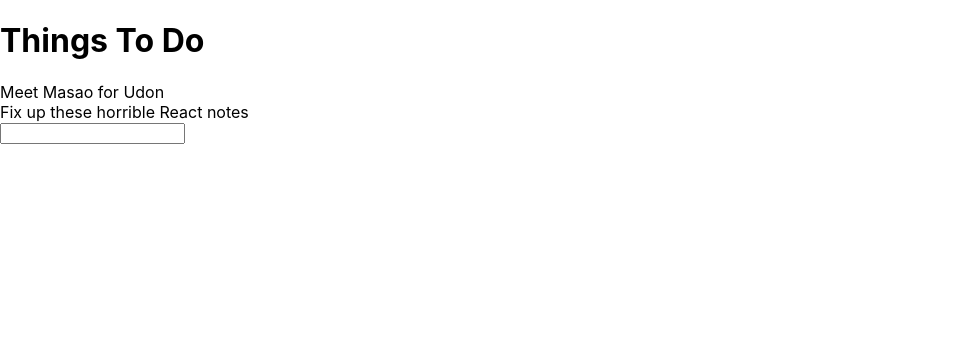
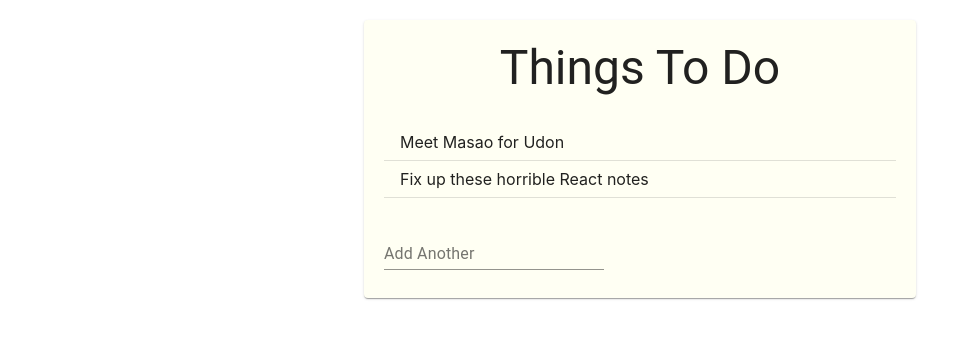
Before and after one commit to rtoal/todos, a React (Create React App) app: page / in a window 1280 px wide. Shown: the top 338 px of the page, without its empty margins (0-980 px from the left). Built offline with nearby package versions, Linux system fonts and the light colour scheme.

Commit message:
Add some Material UI

```diff
--- a/package.json
+++ b/package.json
@@ -3,6 +3,7 @@
   "version": "0.1.0",
   "private": true,
   "dependencies": {
+    "@material-ui/core": "^4.9.0",
     "@testing-library/jest-dom": "^4.2.4",
     "@testing-library/react": "^9.3.2",
     "@testing-library/user-event": "^7.1.2",
--- a/src/App.js
+++ b/src/App.js
@@ -1,4 +1,7 @@
 import React, { useState } from 'react';
+import Paper from '@material-ui/core/Paper'
+import Container from '@material-ui/core/Container'
+import Typography from '@material-ui/core/Typography'
 import TodoList from './TodoList'
 import TodoEntryForm from './TodoEntryForm';
 
@@ -14,10 +17,12 @@
     setTodos([...todos, todo]);
   }
   return (
-    <div className="App">
-      <h1>Things To Do</h1>
-      <TodoList todos={todos} deleter={deleteTodo} />
-      <TodoEntryForm adder={addTodo} />
-    </div>
+    <Container maxWidth="sm" style={{marginTop: 20}}>
+      <Paper style={{padding: 20, backgroundColor: '#fffff3'}}>
+        <Typography variant="h3" align="center">Things To Do</Typography>
+        <TodoList todos={todos} deleter={deleteTodo}/>
+        <TodoEntryForm adder={addTodo} />
+      </Paper>
+    </Container>
   );
 }
--- a/src/TodoEntryForm.js
+++ b/src/TodoEntryForm.js
@@ -1,4 +1,5 @@
 import React, { useState } from 'react';
+import TextField from '@material-ui/core/TextField';
 import uuidv4 from 'uuid/v4';
 
 export default function TodoEntryForm( { adder }) {
@@ -13,7 +14,12 @@
   return (
     <div>
       <form onSubmit={submit}>
-        <input value={content} onChange={e => setContent(e.target.value)} />
+        <TextField
+          label="Add Another"
+          value={content}
+          onChange={e => setContent(e.target.value)}
+          margin="normal"
+        />
       </form>
     </div>
   )
--- a/src/TodoList.js
+++ b/src/TodoList.js
@@ -1,16 +1,22 @@
 import React from 'react';
+import List from '@material-ui/core/List';
+import ListItem from '@material-ui/core/ListItem';
+import Divider from '@material-ui/core/Divider';
 
 export default function TodoList({ todos, deleter }) {
   const todoList = todos.length ? (
     todos.map(todo => {
       return (
-        <div key={todo.id}>
-          <span onClick={() => deleter(todo.id)}>{todo.content}</span>
-        </div>
+        <>
+          <ListItem key={todo.id}>
+            <span onClick={() => deleter(todo.id)}>{todo.content}</span>
+          </ListItem>
+          <Divider />
+        </>
       );
     })
   ) : (
     <p>No todos left</p>
   );
-  return <div>{todoList}</div>;
+  return <List style={{marginTop: 20}}>{todoList}</List>;
 }
```
Also changed, not shown: 1 other file (tests, documents, lock files or other folders).
